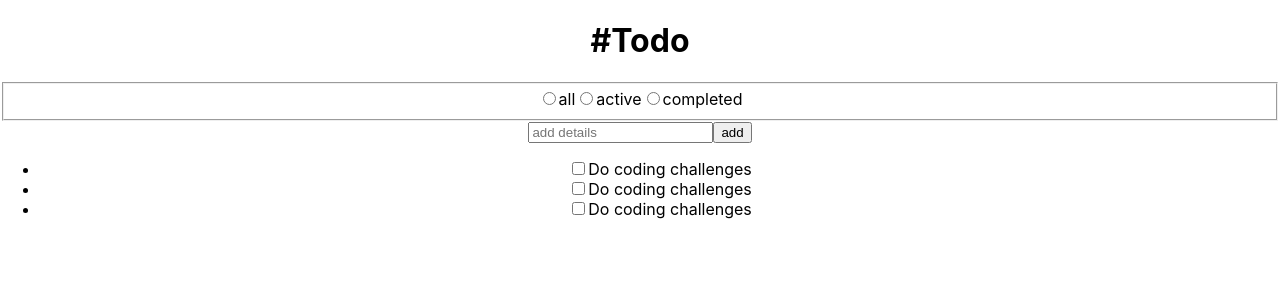
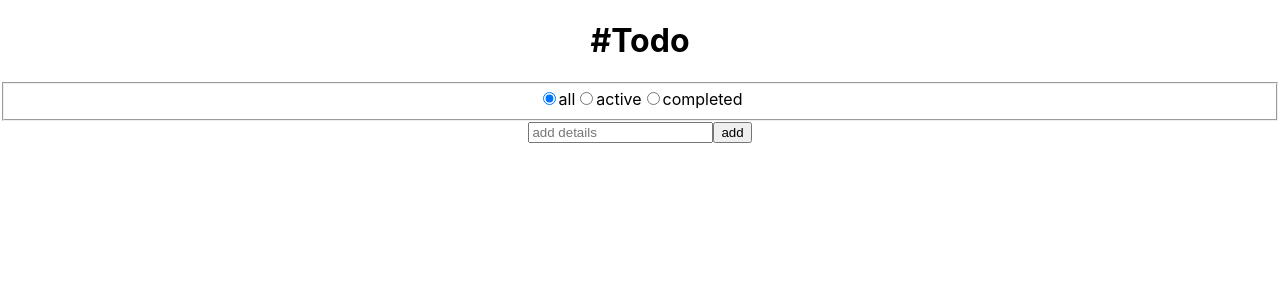
Before and after one commit to younessbennaj/todo-app, a React (Create React App) app: page / in a window 1280 px wide. Shown: the top 300 px of the page. Built offline with nearby package versions, Linux system fonts and the light colour scheme.

Commit message:
diplay task depending on their filter

```diff
--- a/src/App.js
+++ b/src/App.js
@@ -13,13 +13,13 @@ function App() {
       isCompleted: false
     },
     {
-      id: 1,
+      id: 2,
       description: "Do coding challenges",
       isActive: true,
       isCompleted: false
     },
     {
-      id: 1,
+      id: 3,
       description: "Do coding challenges",
       isActive: false,
       isCompleted: true
@@ -29,6 +29,8 @@ function App() {
   //Local state that represents the tasks data
   const [tasks, setTasks] = useState([]);
 
+  const [filtredTasks, setFiltredTasks] = useState([]);
+
   //Local state that represents the selected filter selected by the user
   const [filter, setFilter] = useState('');
 
@@ -36,10 +38,19 @@ function App() {
   //No dependence
   useEffect(() => {
     setTasks(tasksModel);
+    setFilter('');
   }, []);
 
   //If filter state change do...
   useEffect(() => {
+    if (filter) {
+      //Create a new tasks array filtred depending on the value of filter
+      setFiltredTasks(tasks.filter(task => task[filter]));
+    } else {
+      //Otherwise, set filtredTasks to the original array of tasks
+      setFiltredTasks(tasks);
+    }
+
 
   }, [filter])
 
@@ -55,7 +66,7 @@ function App() {
 
       <form>
         <fieldset onChange={filterChange}>
-          <label htmlFor="all"><input type="radio" value="" name="filter" id="all" /><span>all</span></label>
+          <label htmlFor="all"><input type="radio" value="" name="filter" id="all" defaultChecked /><span>all</span></label>
           <label htmlFor="active"><input type="radio" value="isActive" name="filter" id="active" /><span>active</span></label>
           <label htmlFor="completed"><input type="radio" value="isCompleted" name="filter" id="completed" /><span>completed</span></label>
         </fieldset>
@@ -66,9 +77,14 @@ function App() {
         </div>
         <div>
           <ul>
+            {filtredTasks.map(task => {
+              return (
+                <li key={task.id}><input type="checkbox" name="" id="" /><label htmlFor="">{task.description}</label></li>
+              )
+            })}
+            {/* <li><input type="checkbox" name="" id="" /><label htmlFor="">Do coding challenges</label></li>
             <li><input type="checkbox" name="" id="" /><label htmlFor="">Do coding challenges</label></li>
-            <li><input type="checkbox" name="" id="" /><label htmlFor="">Do coding challenges</label></li>
-            <li><input type="checkbox" name="" id="" /><label htmlFor="">Do coding challenges</label></li>
+            <li><input type="checkbox" name="" id="" /><label htmlFor="">Do coding challenges</label></li> */}
           </ul>
         </div>
       </form>
```
